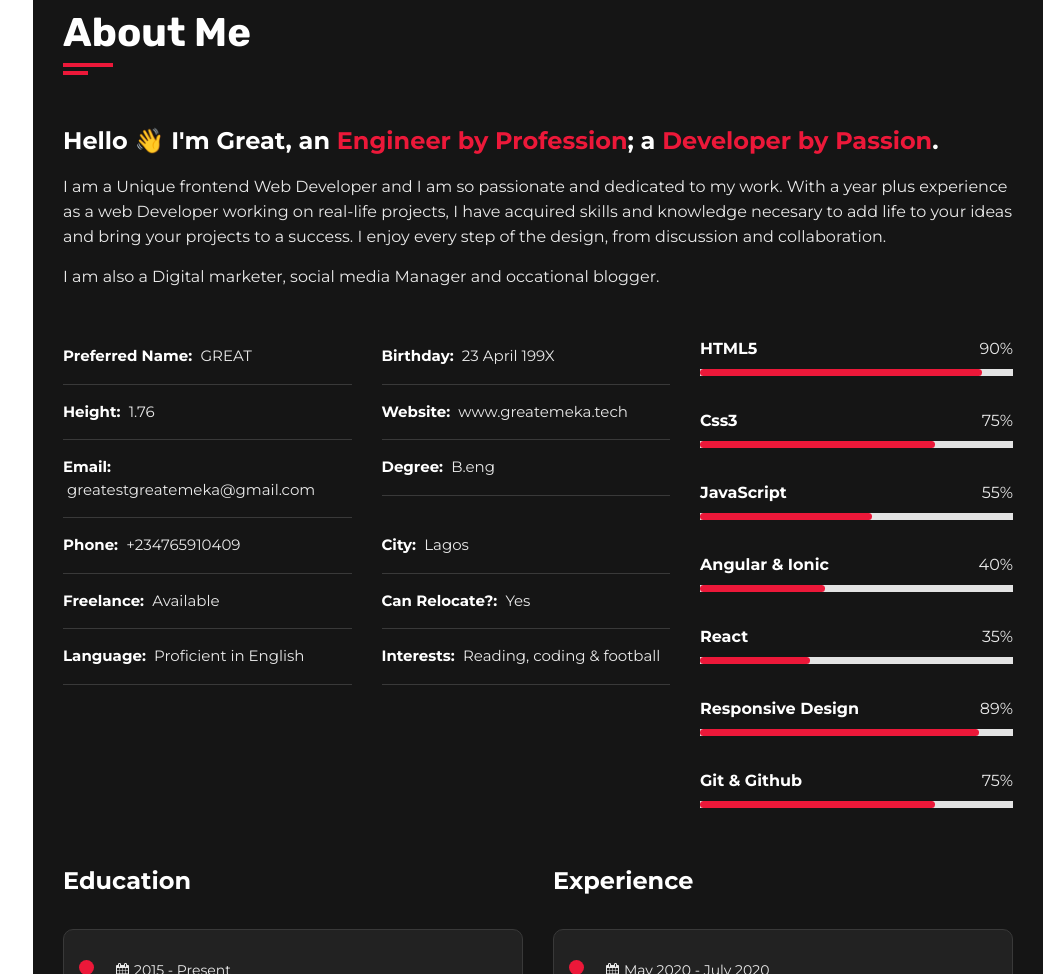
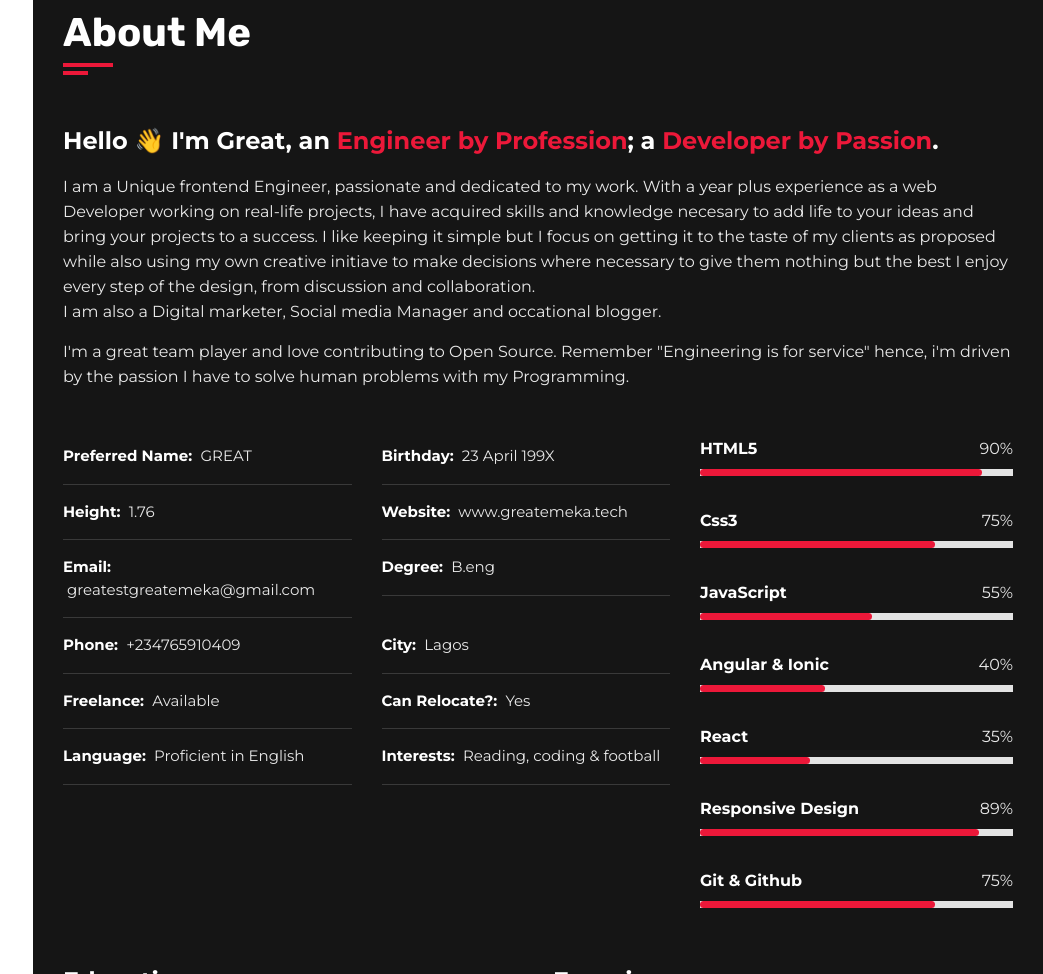
Before and after one commit to Great-Emeka/portfolio-website, a plain HTML site: page index.html in a window 1280 px wide. Shown: the part 857-1831 px from the top of the page, without its empty margins (237-1280 px from the left). Drawn offline with nearby package versions, Linux system fonts and the light colour scheme; animation ran at ten frames a second.

Commit message:
updated aboutMe contents

```diff
--- a/index.html
+++ b/index.html
@@ -132,15 +132,18 @@
                                 <div class="about-text padd-15">
                                     <h3 class="about__subtitle">Hello 👋 I'm Great, an <span>Engineer by
                                             Profession</span>; a <span>Developer by Passion</span>.</h3>
-                                    <p class="about__text">I am a Unique frontend Web Developer and
-                                        I am so passionate and dedicated to my work. With a year plus experience
+                                    <p class="about__text">I am a Unique frontend Engineer, passionate and dedicated to my work. With a year plus experience
                                         as a web Developer working on real-life projects, I have acquired
                                         skills and knowledge necesary to add life to your ideas and bring your projects
-                                        to a success.
-                                        I enjoy every step of the design, from discussion and collaboration.</p>
-                                    <p style="margin-top: 15px;" class="about__text2">I am also a Digital marketer,
-                                        social media Manager and
-                                        occational blogger.</p>
+                                        to a success. I like keeping it simple but I focus on getting it to the taste of my clients as proposed while also
+                                        using my own creative initiave to make decisions where necessary to give them nothing but the best
+                                        I enjoy every step of the design, from discussion and collaboration.<br>
+
+                                        I am also a Digital marketer, Social media Manager and occational blogger.
+                                    </p>
+
+                                    <p style="margin-top: 15px;" class="about__text2">I'm a great team player and love contributing to Open Source. Remember "Engineering is for service" hence, i'm driven by the passion I have to solve human problems with my Programming.
+                                    </p>
                                 </div>
                             </div>
                             <div class="row">
--- a/js/script.js
+++ b/js/script.js
@@ -211,7 +211,7 @@ sr.reveal(".skills__img", { delay: 600 });
 
 /*SCROLL PORTFOLIO*/
 sr.reveal(".portfoilio__filter", { interval: 200 });
-sr.reveal(".portfolio-item", { interval: 400 });
+sr.reveal(".portfolio-item", { delay: 50 });
 
 /*SCROLL Blog*/
 sr.reveal(".blog-item", { interval: 200 });
```
